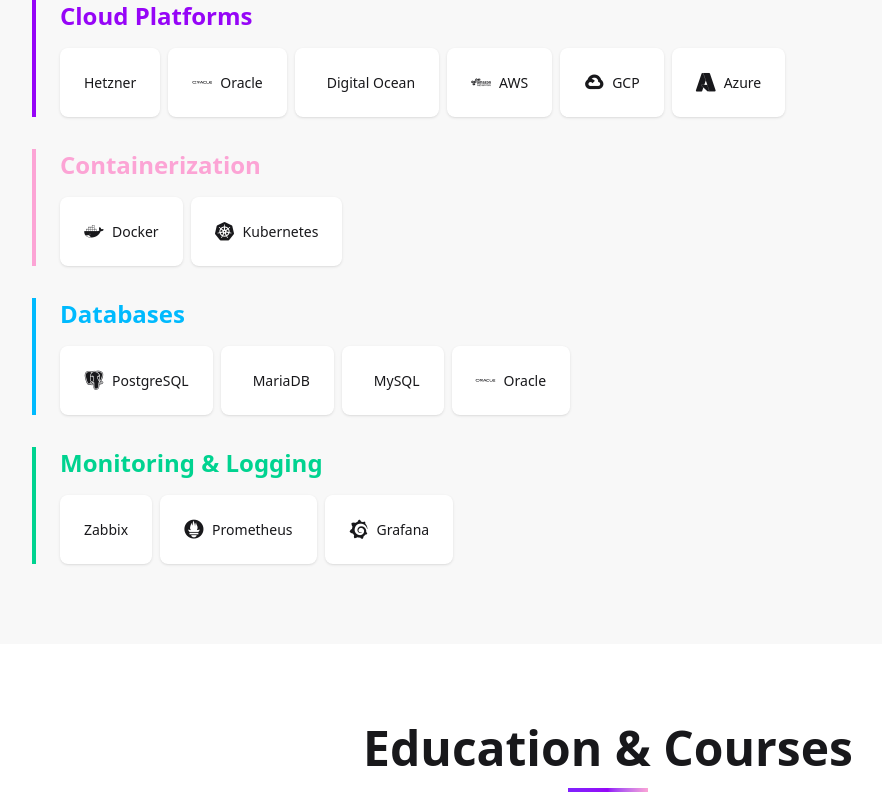
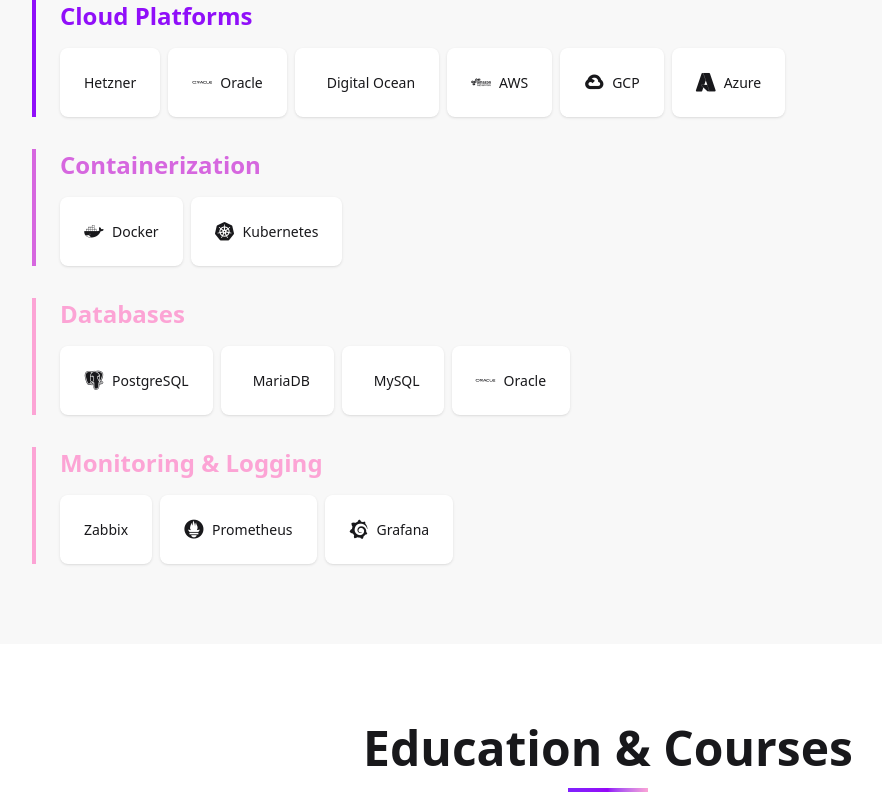
Before and after one commit to Zeptiny/nyuu.dev, a Next.js app in the folder nyuu/: page / in a window 1280 px wide. Shown: the part 2999-3796 px from the top of the page, without its empty margins (32-914 px from the left). Built offline with nearby package versions, Linux system fonts and the light colour scheme.

Commit message:
chore: Get colors from primary, secondary and accent for stack

```diff
--- a/nyuu/app/components/sections/StackSection.tsx
+++ b/nyuu/app/components/sections/StackSection.tsx
@@ -80,12 +80,28 @@ export default function StackSection() {
 
         <div className="max-w-6xl mx-auto space-y-8">
           {techStack.map((category, index) => {
-            const accentColors = ['text-primary', 'text-secondary', 'text-accent', 'text-info', 'text-success'];
-            const accentColor = accentColors[index % accentColors.length];
+            // Calculate position in gradient (0 to 1) based on index
+            const totalCategories = techStack.length;
+            const position = index / (totalCategories - 1); // 0, 0.25, 0.5, 0.75, 1
+
+            // Create color stops: primary (0%) -> secondary (33%) -> accent (66%) -> accent (100%)
+            // This creates a smooth gradient from primary to accent through secondary
+            let gradientColor;
+            if (position <= 0.33) {
+              // Between primary and secondary
+              gradientColor = `color-mix(in oklch, var(--color-primary) ${(1 - position / 0.33) * 100}%, var(--color-secondary) ${(position / 0.33) * 100}%)`;
+            } else if (position <= 0.66) {
+              // Between secondary and accent
+              const localPos = (position - 0.33) / 0.33;
+              gradientColor = `color-mix(in oklch, var(--color-secondary) ${(1 - localPos) * 100}%, var(--color-accent) ${localPos * 100}%)`;
+            } else {
+              // Between accent and accent (stays accent)
+              gradientColor = `var(--color-accent)`;
+            }
 
             return (
-              <div key={index} className="border-l-4 border-base-300 pl-6 hover:border-opacity-100 transition-all" style={{ borderColor: `var(--color-${accentColors[index % accentColors.length].replace('text-', '')})` }}>
-                <h3 className={`text-2xl font-bold mb-4 ${accentColor}`}>{t[category.categoryKey as keyof typeof t]}</h3>
+              <div key={index} className="border-l-4 pl-6 hover:border-opacity-100 transition-all" style={{ borderColor: gradientColor }}>
+                <h3 className="text-2xl font-bold mb-4" style={{ color: gradientColor }}>{t[category.categoryKey as keyof typeof t]}</h3>
               <div className="flex flex-wrap gap-2">
                 {category.technologies.map((tech, techIndex) => (
                   <div
```
